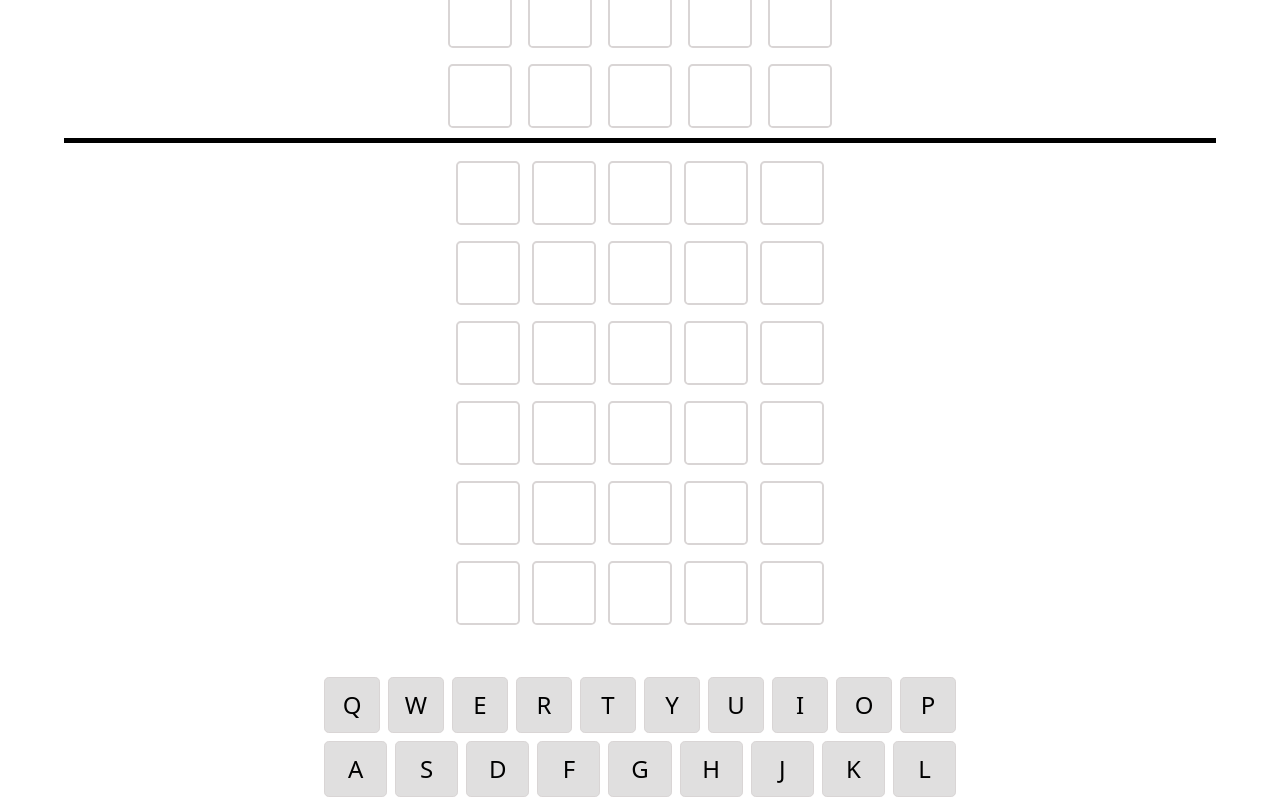
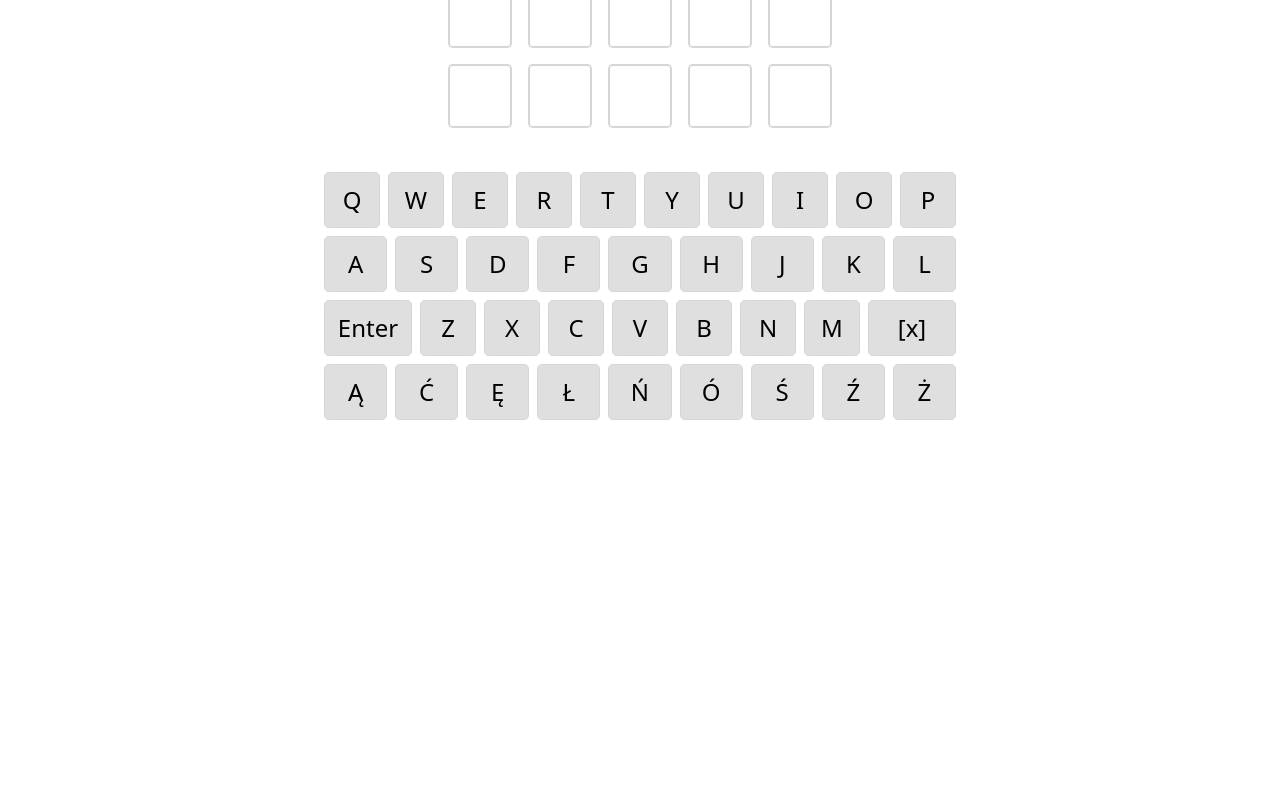
Before and after one commit to AndrzejGrabarz/Wordles.pl, a Next.js app in the folder nextjs-wordles/: page / in a window 1280 px wide. Shown: the part 400-1200 px from the top of the page. After the commit the page ends 928 px from the top, so only its background shows below. Built offline with nearby package versions, Linux system fonts and the light colour scheme.

Commit message:
Propozycja struktury

```diff
--- a/nextjs-wordles/components/Board.js
+++ /dev/null
@@ -1,46 +0,0 @@
-import React from 'react'
-
-function Board() {
-  return (
-    <div className='grid grid-cols-5 gap-4'>
-
-        <div className='board_block'></div>
-        <div className='board_block'></div>
-        <div className='board_block'></div>
-        <div className='board_block'></div>
-        <div className='board_block'></div>
-
-        <div className='board_block'></div>
-        <div className='board_block'></div>
-        <div className='board_block'></div>
-        <div className='board_block'></div>
-        <div className='board_block'></div>
-
-        <div className='board_block'></div>
-        <div className='board_block'></div>
-        <div className='board_block'></div>
-        <div className='board_block'></div>
-        <div className='board_block'></div>
-
-        <div className='board_block'></div>
-        <div className='board_block'></div>
-        <div className='board_block'></div>
-        <div className='board_block'></div>
-        <div className='board_block'></div>
-
-        <div className='board_block'></div>
-        <div className='board_block'></div>
-        <div className='board_block'></div>
-        <div className='board_block'></div>
-        <div className='board_block'></div>
-
-        <div className='board_block'></div>
-        <div className='board_block'></div>
-        <div className='board_block'></div>
-        <div className='board_block'></div>
-        <div className='board_block'></div>
-    </div>
-  )
-}
-
-export default Board
--- a/nextjs-wordles/components/Board_2.js
+++ /dev/null
@@ -1,60 +0,0 @@
-import React from 'react'
-
-function Board_2() {
-  return (
-
-    //Podział na osobny komponent
-    <div className='flex flex-col'>
-
-      <div className="flex gap-3 my-2">
-          <div className="board_block"></div>
-          <div className="board_block"></div>
-          <div className="board_block"></div>
-          <div className="board_block"></div>
-          <div className="board_block"></div>
-      </div>
-
-      <div className="flex gap-3 my-2">
-          <div className="board_block"></div>
-          <div className="board_block"></div>
-          <div className="board_block"></div>
-          <div className="board_block"></div>
-          <div className="board_block"></div>
-      </div>
-
-      <div className="flex gap-3 my-2">
-          <div className="board_block"></div>
-          <div className="board_block"></div>
-          <div className="board_block"></div>
-          <div className="board_block"></div>
-          <div className="board_block"></div>
-      </div>
-
-      <div className="flex gap-3 my-2">
-          <div className="board_block"></div>
-          <div className="board_block"></div>
-          <div className="board_block"></div>
-          <div className="board_block"></div>
-          <div className="board_block"></div>
-      </div>
-
-      <div className=" flex gap-3 my-2">
-          <div className="board_block"></div>
-          <div className="board_block"></div>
-          <div className="board_block"></div>
-          <div className="board_block"></div>
-          <div className="board_block"></div>
-      </div>
-
-      <div className="flex gap-3 my-2">
-          <div className="board_block"></div>
-          <div className="board_block"></div>
-          <div className="board_block"></div>
-          <div className="board_block"></div>
-          <div className="board_block"></div>
-      </div>
-    </div>
-  )
-}
-
-export default Board_2
--- /dev/null
+++ b/nextjs-wordles/components/board/Board.js
@@ -0,0 +1,17 @@
+import React from 'react';
+import Row from './Row';
+
+const BOARD_SIZE = [[], [], [], [], [], []];
+
+function Board() {
+  return (
+    <div className="grid grid-cols-5 gap-4">
+      {/* https://reactjs.org/docs/lists-and-keys.html */}
+      {BOARD_SIZE.map((row) => {
+        return <Row></Row>;
+      })}
+    </div>
+  );
+}
+
+export default Board;
--- /dev/null
+++ b/nextjs-wordles/components/board/Row.js
@@ -0,0 +1,11 @@
+export default function Row() {
+  return (
+    <>
+      <div className="board_block"></div>
+      <div className="board_block"></div>
+      <div className="board_block"></div>
+      <div className="board_block"></div>
+      <div className="board_block"></div>
+    </>
+  );
+}
--- a/nextjs-wordles/pages/index.js
+++ b/nextjs-wordles/pages/index.js
@@ -1,14 +1,11 @@
-import Board from "@/components/Board";
-import Board_2 from "@/components/Board_2";
-import Keyboard from "@/components/Keyboard";
+import Board from "@/components/board/Board";
+import Keyboard from "@/components/keyboard/Keyboard";
 
 export default function Home() {
   return (
     <>
     <div className="main">
       <Board/>
-        <div className="linia"></div>
-      <Board_2/>
       <Keyboard/>
     </div>
 
```
Also changed, not shown: nextjs-wordles/components/keyboard/Keyboard.js (renamed from nextjs-wordles/components/Keyboard.js), 1 other file (tests, documents, lock files or other folders).
